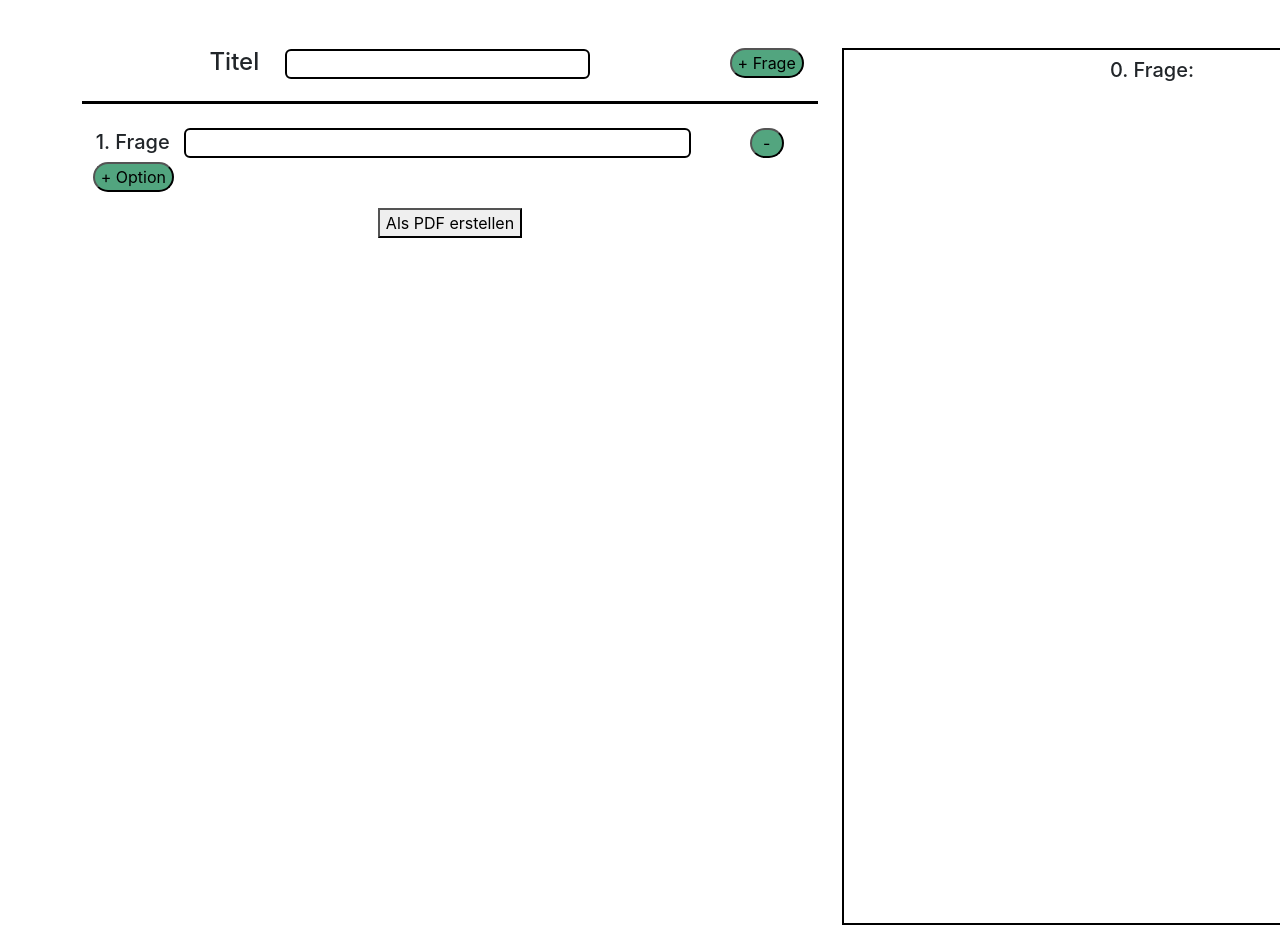
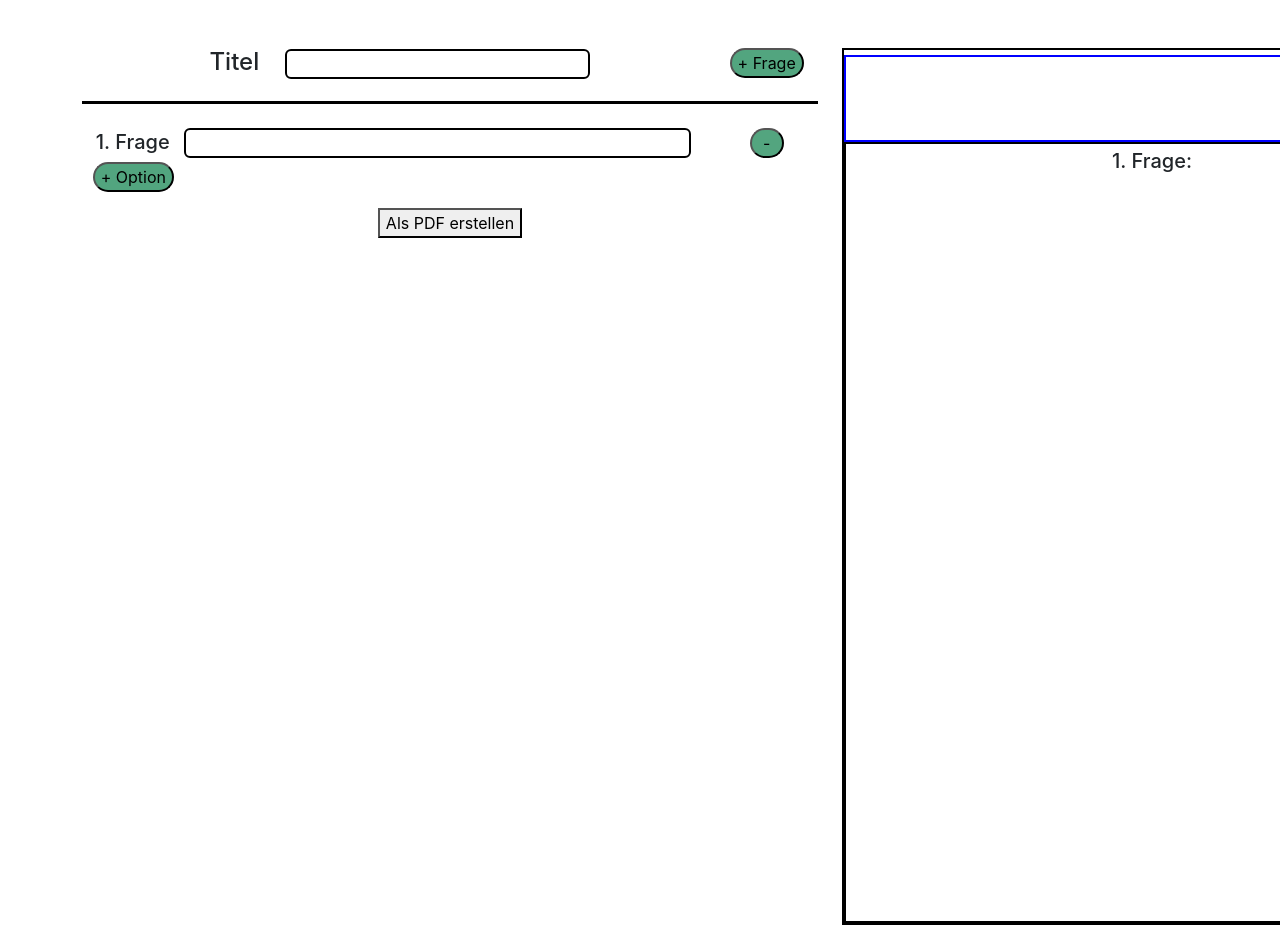
Before and after one commit to Sakater/exam-ui, a React (Create React App) app in the folder exam-ui/: page / in a window 1280 px wide. Shown: the top 925 px of the page. Built offline with nearby package versions, Linux system fonts and the light colour scheme.

Commit message:
css instead of bootstrap

```diff
--- a/exam-ui/public/index.html
+++ b/exam-ui/public/index.html
@@ -1,5 +1,5 @@
 <!DOCTYPE html>
-<html lang="en">
+<html lang="de">
   <head>
     <meta charset="utf-8" />
     <link rel="icon" href="%PUBLIC_URL%/favicon.ico" />
--- a/exam-ui/src/Generation/Form.tsx
+++ b/exam-ui/src/Generation/Form.tsx
@@ -11,7 +11,8 @@ export default function Form() {
             {
                 question: '',
                 options: [],
-                id: uuidv4()
+                id: uuidv4(),
+                optionsInARow: 2
             }
         ],
         title: '',
@@ -47,7 +48,8 @@ export default function Form() {
         const newTask: Task = {
             question: '',
             options: [],
-            id: uuidv4() // Use a more appropriate method to generate IDs
+            id: uuidv4(), // Use a more appropriate method to generate IDs
+            optionsInARow: 2
         };
 
         setTasks(prevData => [
@@ -119,7 +121,7 @@ export default function Form() {
         });
     }
 
-    const createAsPDF=()=>console.log(ReactDOMServer.renderToString(<PDFFile file={{
+    const createAsPDF = () => console.log(ReactDOMServer.renderToString(<PDFFile file={{
         title: file.title,
         tasks,
         author: file.author,
@@ -139,9 +141,10 @@ export default function Form() {
                             onChange={(e) => handleFileChange(e)}
                         />
                     </div>
-                    <div className="col-2">
-                        <button onClick={addTask} className="rounded-pill bg-success bg-opacity-75">+ Frage</button>
-                    </div>
+                    {tasks.length<10 &&
+                        <div className="col-2">
+                            <button onClick={addTask} className="rounded-pill bg-success bg-opacity-75">+ Frage</button>
+                        </div>}
                 </div>
 
 
--- a/exam-ui/src/Generation/PDFFile.tsx
+++ b/exam-ui/src/Generation/PDFFile.tsx
@@ -5,18 +5,63 @@ type PDFFileProps = {
     file: File;
 };
 
-function PDFFile({file}: PDFFileProps):any {
+function PDFFile({file}: PDFFileProps) {
+    const alphabet: string[] = ['A', 'B', 'C', 'D', 'E', 'F', 'G', 'H', 'I', 'J']
+    const value = 4;
+    const pdfContainer = {
+        height: `${3508 / value}px`,
+        width: `${2480 / value}px`,
+        border: "2px solid black",
+        display: "grid",
+        gridTemplateRows: "10% auto",
+        paddingTop: "5px",
+    }
     return (
-        <div style={{
-            maxHeight: `${3508 / 4}px`,
-            maxWidth: `${2480 / 4}px`,
-            minHeight: `${3508 / 4}px`,
-            minWidth: `${2480 / 4}px`,
-            border: "2px solid black"
-        }}>
-            <h1>{file.title}</h1>
-            {file.tasks.map((task, index)=> <h5>{`${index}. Frage: ${task.question}`}</h5>)}
+        <html lang="de">
+        <head>
+            <meta charSet="utf-8"/>
+            <link rel="icon" href="%PUBLIC_URL%/favicon.ico"/>
+            <meta name="viewport" content="width=device-width, initial-scale=1"/>
+        </head>
+        <body>
+        <div style={pdfContainer}>
+            <div style={{textAlign: "center", border: "2px solid blue"}}><h1>{file.title}</h1></div>
+            <div style={{
+                border: "2px solid black",
+                display: "grid",
+                gridTemplateColumns: "auto",
+                gridTemplateRows: "auto",
+                paddingTop: "5px",
+            }}>
+                {file.tasks.map((task, index) => {
+                    const gridTemplateColumns = Array.from(Array(task.optionsInARow), () => "50%").join(" ");
+                    return (
+
+                        <div key={task.id} style={{display: "inline-grid", gridTemplateRows: "10% auto"}}>
+                            <h5>{`${index + 1}. Frage: ${task.question}`}</h5>
+                            <div style={{
+                                display: "inline-grid",
+                                gridTemplateColumns: gridTemplateColumns,
+
+                            }}>
+                                {task.options.map((option, indexOption) => (
+                                    <div key={option.id} style={{
+                                        textAlign: "left", paddingLeft: "20%", display: "inline-grid",
+                                        gridTemplateColumns: "20% auto",
+                                        gridTemplateRows: "100%"
+                                    }}>
+                                        <div>{`${alphabet.at(indexOption)}) `}</div>
+                                        <div style={{overflow: "hidden"}}>{option.name}</div>
+                                    </div>
+                                ))}
+                            </div>
+                        </div>
+                    )
+                })}
+            </div>
         </div>
+        </body>
+        </html>
     );
 
 
--- a/exam-ui/src/interfaces/Types.tsx
+++ b/exam-ui/src/interfaces/Types.tsx
@@ -2,6 +2,7 @@ export type Task = {
 
     question: string;
     options: Option[];
+    optionsInARow:number;
     id: Id;
 
 }
```
